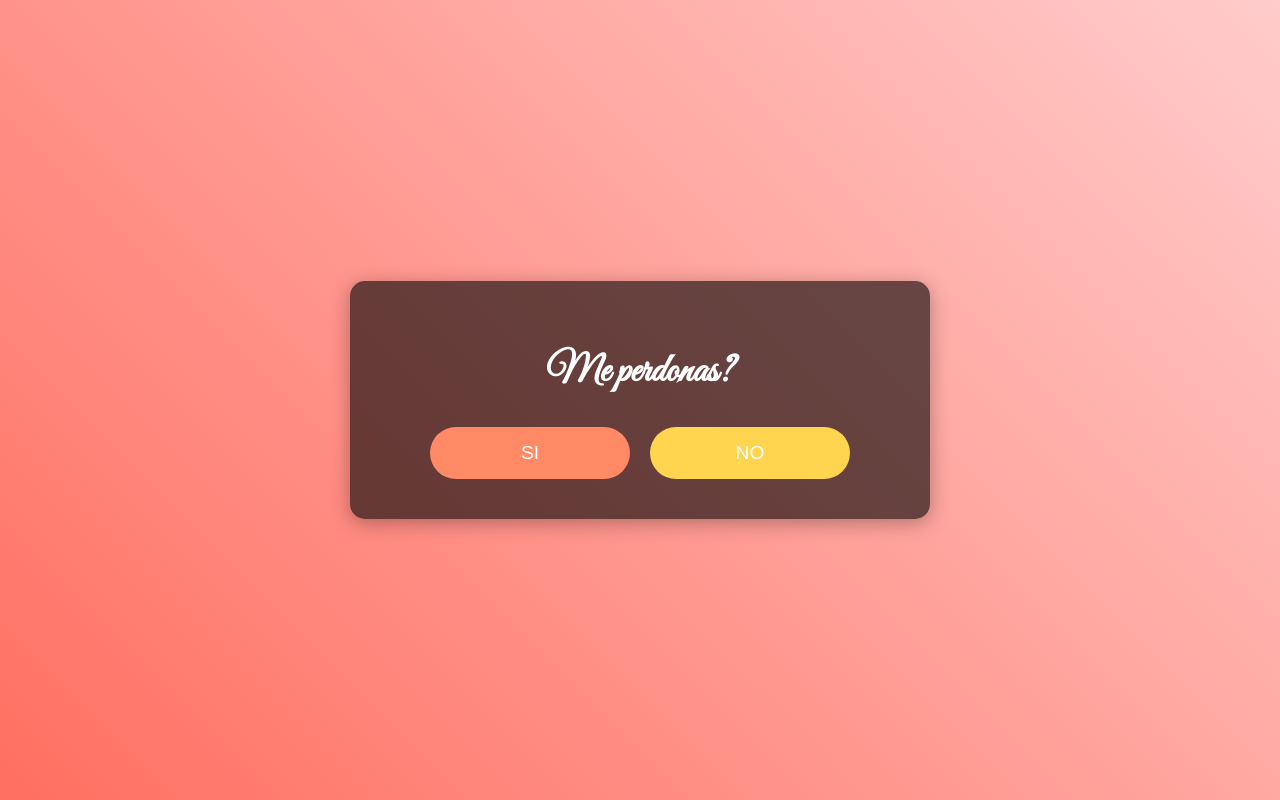
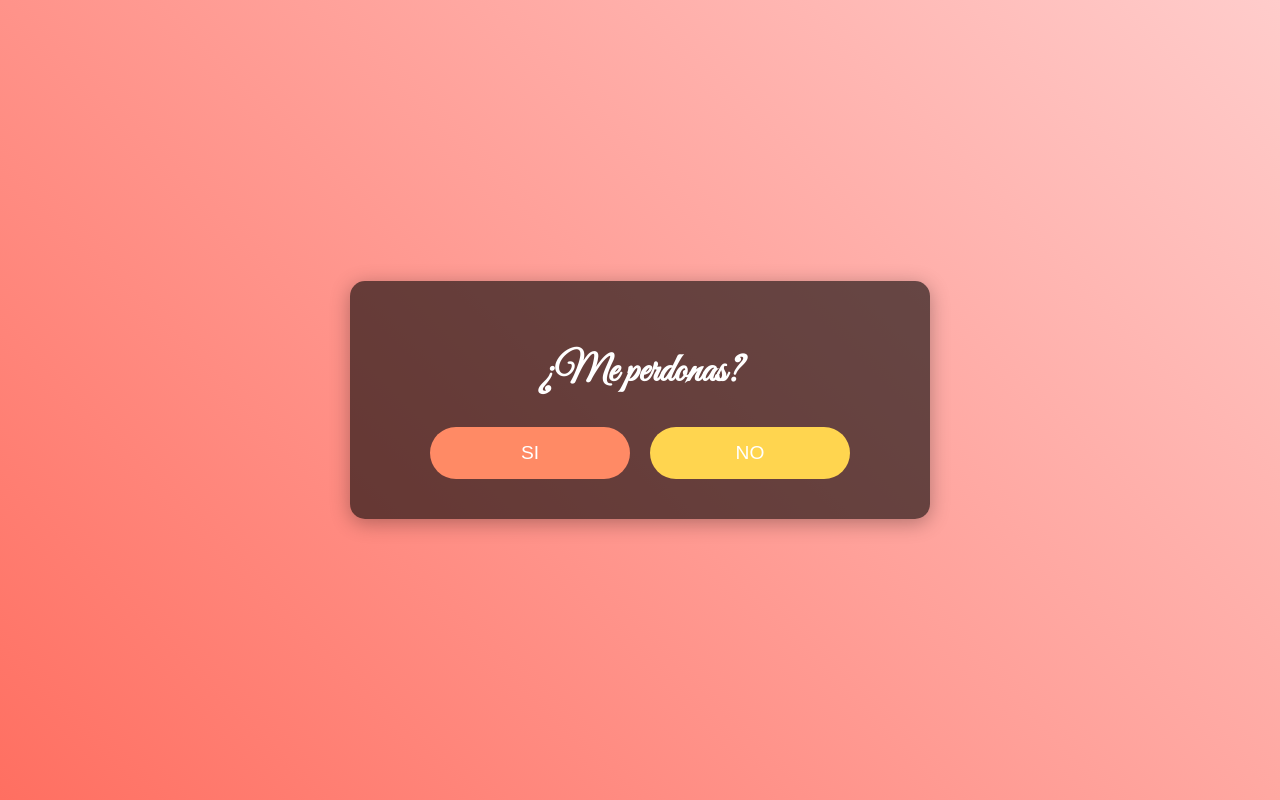
Before and after one commit to 7mocegb20/proyecto, a plain HTML site: page index.html in a window 1280 px wide. Drawn offline with Linux system fonts and the light colour scheme.

Commit message:
Update index.html

```diff
--- a/index.html
+++ b/index.html
@@ -76,7 +76,7 @@
 </head>
 <body>
     <div class="container">
-        <h1>Me perdonas?</h1>
+        <h1>¿Me perdonas?</h1>
         <div class="button-container">
             <button id="siButton">SI</button>
             <button id="noButton">NO</button>
```
